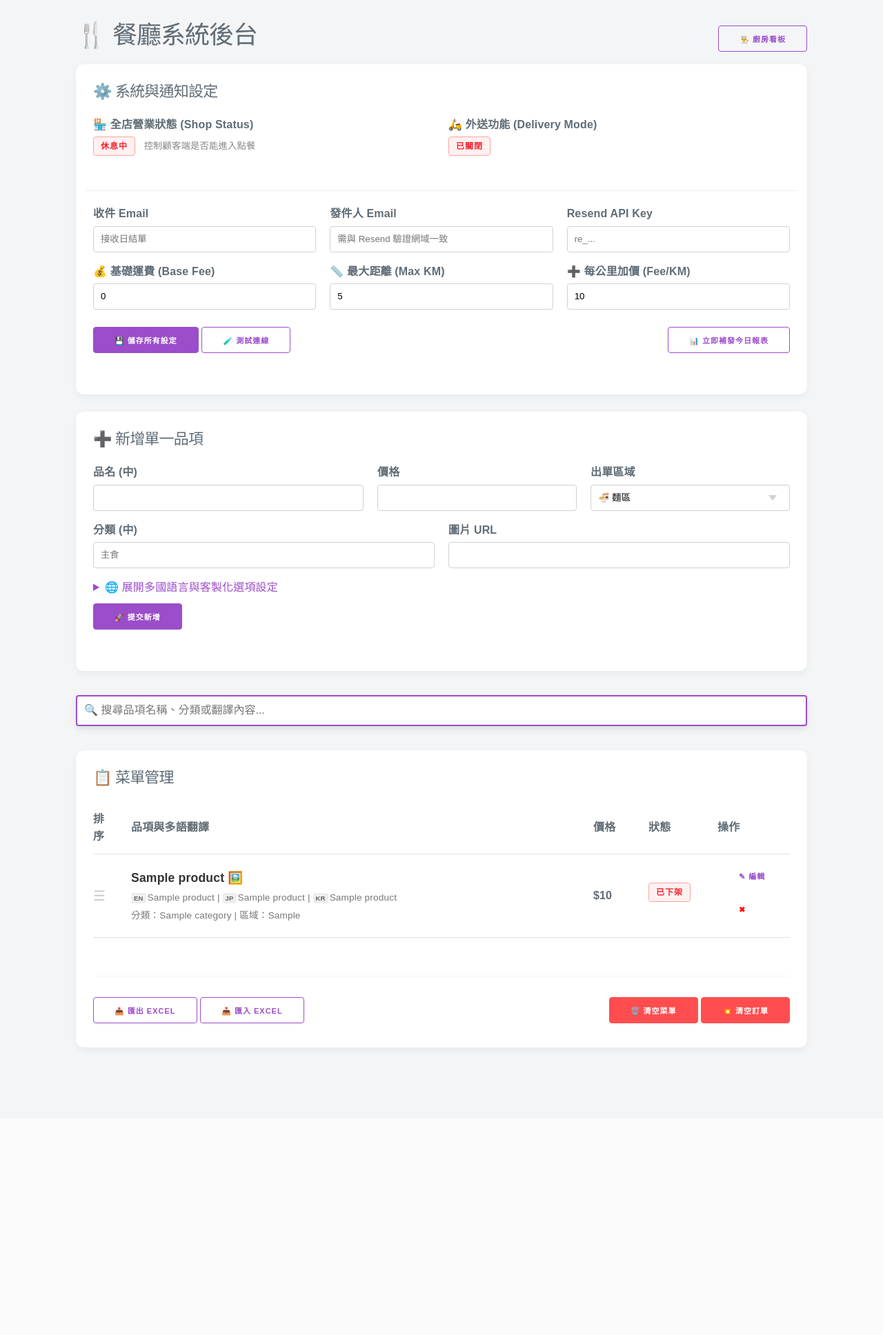
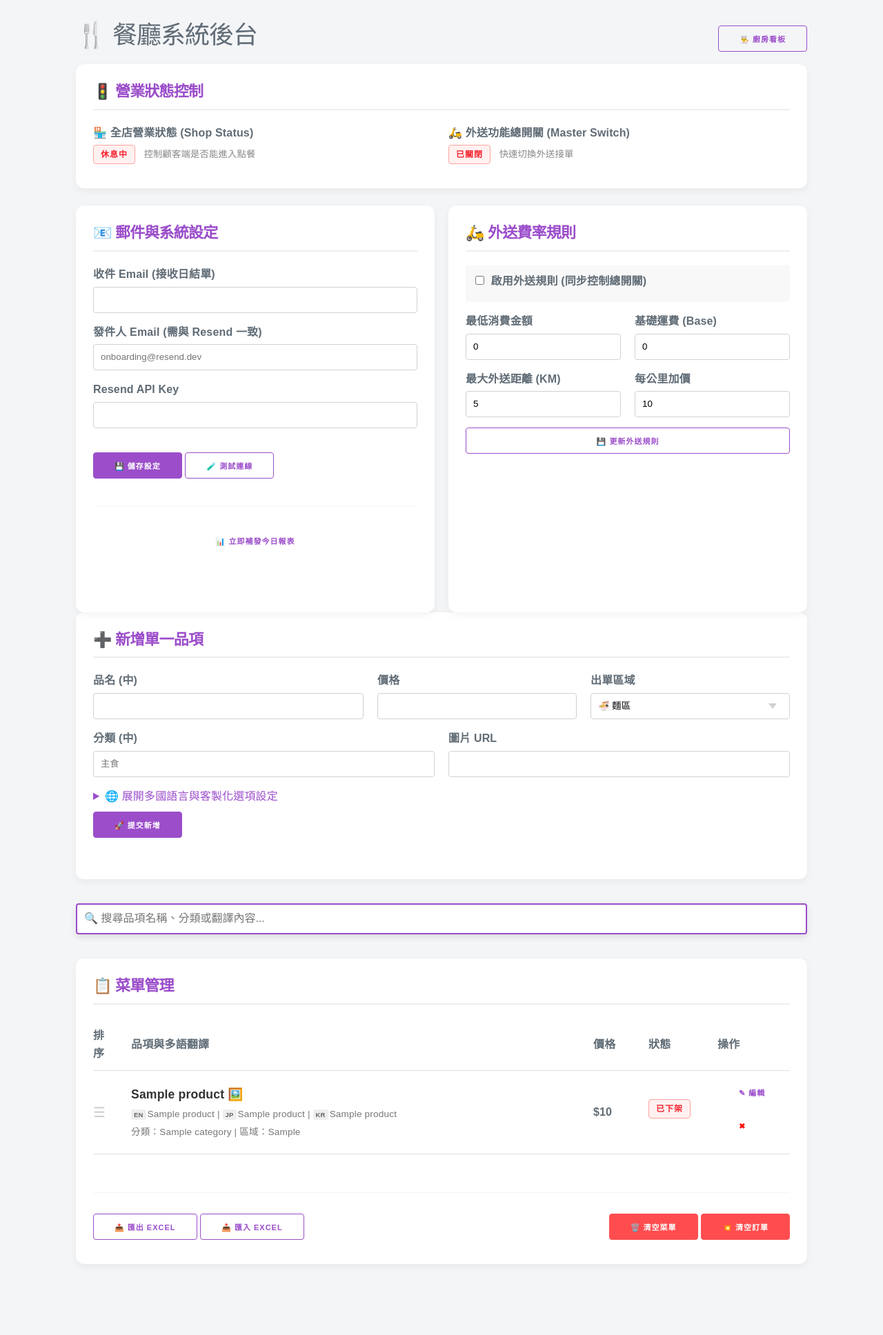
Before and after one commit to d11219208-del/qr, a Flask app: page /admin/ in a window 1280 px wide. Shown: the whole page at 69% size. Before the commit the page ends 1522 px from the top, so only its background shows below. Run offline with Flask 3, Linux system fonts and the light colour scheme; a database or web service that is not in the repository returns one stand-in record (values such as "Sample title"); some libraries are stand-ins or nearby versions.

Commit message:
Update admin.html
主要的修改與優化重點：

表單分離 (關鍵修正)：

原本的 HTML 將所有設定包在同一個 <form> 中。

修正後：拆分為兩個獨立的表單。

表單 A (系統設定)：提交到 /admin/ (Action: save_settings)，處理 Email 與 API Key。

表單 B (外送規則)：提交到 /admin/settings/delivery，專門處理外送費結構與距離限制。

外送設定防呆機制：

在 admin_routes.py 中，外送設定表單會檢查 delivery_enabled 的 checkbox 狀態。若表單中沒包含此欄位，提交時會誤將外送功能關閉。

修正後：在「外送費率設定」區塊中加入了 <input type="checkbox" name="delivery_enabled">，確保設定與後端邏輯一致。

補齊缺漏欄位：

後端程式碼中有讀取 delivery_min_price (最低消費)，前端原本沒有，現在已補上。

UI/UX 優化：

使用 fieldset 與不同的 Card區塊 將「系統設定」與「外送參數」視覺分離，避免混淆。

保留了 AJAX 快速切換按鈕，操作更直覺。

```diff
--- a/templates/admin.html
+++ b/templates/admin.html
@@ -41,6 +41,9 @@
         .prod-info { font-size: 0.85em; color: #777; margin-top: 4px; }
         .prod-name { font-size: 1.1em; font-weight: bold; color: #333; }
 
+        /* 分隔線與標題 */
+        .section-title { border-bottom: 2px solid #eee; padding-bottom: 10px; margin-bottom: 20px; color: var(--primary); font-weight: bold; }
+
         @media (max-width: 600px) {
             table, thead, tbody, th, td, tr { display: block; }
             thead tr { position: absolute; top: -9999px; }
@@ -61,9 +64,8 @@
         {% endif %}
 
         <div class="card">
-            <h4>⚙️ 系統與通知設定</h4>
-
-            <div class="row" style="border-bottom: 1px solid #eee; padding-bottom: 20px; margin-bottom: 20px;">
+            <h4 class="section-title">🚦 營業狀態控制</h4>
+            <div class="row">
                 <div class="column">
                     <label>🏪 全店營業狀態 (Shop Status)</label>
                     {% set shop_open = config.get('shop_open', 1) %}
@@ -75,48 +77,85 @@
                     <small style="color: #888; margin-left: 8px;">控制顧客端是否能進入點餐</small>
                 </div>
                 <div class="column">
-                    <label>🛵 外送功能 (Delivery Mode)</label>
+                    <label>🛵 外送功能總開關 (Master Switch)</label>
                     {% set delivery_on = config.get('enable_delivery', 0) %}
                     <button type="button"
                             class="btn-sm {{ 'status-on' if delivery_on else 'status-off' }}"
                             onclick="toggleConfig('enable_delivery', this, '已開啟', '已關閉')">
                         {{ '已開啟' if delivery_on else '已關閉' }}
                     </button>
+                    <small style="color: #888; margin-left: 8px;">快速切換外送接單</small>
                 </div>
             </div>
-            <form method="POST">
+        </div>
+
         <div class="row">
-                    <div class="column"><label>收件 Email</label><input type="email" name="report_email" value="{{ config.get('report_email','') }}" placeholder="接收日結單"></div>
-                    <div class="column"><label>發件人 Email</label><input type="email" name="sender_email" value="{{ config.get('sender_email','') }}" placeholder="需與 Resend 驗證網域一致"></div>
-                    <div class="column"><label>Resend API Key</label><input type="password" name="resend_api_key" value="{{ config.get('resend_api_key','') }}" placeholder="re_..."></div>
+            <div class="column column-50">
+                <div class="card" style="height: 100%;">
+                    <h4 class="section-title">📧 郵件與系統設定</h4>
+                    <form method="POST" action="{{ url_for('admin.admin_panel') }}">
+                        <label>收件 Email (接收日結單)</label>
+                        <input type="email" name="report_email" value="{{ config.get('report_email','') }}">
+
+                        <label>發件人 Email (需與 Resend 一致)</label>
+                        <input type="email" name="sender_email" value="{{ config.get('sender_email','') }}" placeholder="onboarding@resend.dev">
+
+                        <label>Resend API Key</label>
+                        <input type="password" name="resend_api_key" value="{{ config.get('resend_api_key','') }}">
+
+                        <div style="margin-top: 20px;">
+                            <button type="submit" name="action" value="save_settings">💾 儲存設定</button>
+                            <button type="submit" name="action" value="test_email" class="button button-outline">🧪 測試連線</button>
+                            <hr>
+                            <button type="submit" name="action" value="send_report_now" class="button button-clear" style="width:100%">📊 立即補發今日報表</button>
+                        </div>
+                    </form>
+                </div>
+            </div>
+
+            <div class="column column-50">
+                <div class="card" style="height: 100%;">
+                    <h4 class="section-title">🛵 外送費率規則</h4>
+                    <form method="POST" action="{{ url_for('admin.update_delivery_settings') }}">
+                        <div style="margin-bottom: 15px; background: #f8f8f8; padding: 10px; border-radius: 4px;">
+                            <label style="display: inline; cursor: pointer;">
+                                <input type="checkbox" name="delivery_enabled" style="margin-right: 5px;"
+                                       {{ 'checked' if config.get('enable_delivery') else '' }}>
+                                啟用外送規則 (同步控制總開關)
+                            </label>
                         </div>
 
                         <div class="row">
                             <div class="column">
-                        <label>💰 基礎運費 (Base Fee)</label>
-                        <input type="number" name="delivery_fee_base" value="{{ config.get('delivery_fee_base', 0) }}" placeholder="0" min="0">
+                                <label>最低消費金額</label>
+                                <input type="number" name="delivery_min_price" value="{{ config.get('delivery_min_price', 0) }}" min="0">
                             </div>
                             <div class="column">
-                        <label>📏 最大距離 (Max KM)</label>
-                        <input type="number" name="delivery_max_km" value="{{ config.get('delivery_max_km', 5) }}" placeholder="5" min="0" step="0.1">
-                    </div>
-                    <div class="column">
-                        <label>➕ 每公里加價 (Fee/KM)</label>
-                        <input type="number" name="delivery_fee_per_km" value="{{ config.get('delivery_fee_per_km', 10) }}" placeholder="10" min="0">
+                                <label>基礎運費 (Base)</label>
+                                <input type="number" name="delivery_fee_base" value="{{ config.get('delivery_fee_base', 0) }}" min="0">
                             </div>
                         </div>
 
-                <div style="margin-top: 10px;">
-                    <button type="submit" name="action" value="save_settings">💾 儲存所有設定</button>
-                    <button type="submit" name="action" value="test_email" class="button button-outline">🧪 測試連線</button>
-                    <button type="submit" name="action" value="send_report_now" class="button button-outline" style="float: right;">📊 立即補發今日報表</button>
+                        <div class="row">
+                            <div class="column">
+                                <label>最大外送距離 (KM)</label>
+                                <input type="number" name="delivery_max_km" value="{{ config.get('delivery_max_km', 5) }}" step="0.1" min="0">
                             </div>
+                            <div class="column">
+                                <label>每公里加價</label>
+                                <input type="number" name="delivery_fee_per_km" value="{{ config.get('delivery_fee_per_km', 10) }}" min="0">
+                            </div>
+                        </div>
+
+                        <button type="submit" class="button button-outline" style="width: 100%; border-color: var(--primary); color: var(--primary);">💾 更新外送規則</button>
                     </form>
+                </div>
+            </div>
         </div>
 
         <div class="card">
-            <h4>➕ 新增單一品項</h4>
-            <form method="POST">
+            <h4 class="section-title">➕ 新增單一品項</h4>
+            <form method="POST" action="{{ url_for('admin.admin_panel') }}">
                 <input type="hidden" name="action" value="add_product">
                 <div class="row">
                     <div class="column column-40"><label>品名 (中)</label><input type="text" name="name" required></div>
@@ -161,7 +200,7 @@
         </div>
 
         <div class="card">
-            <h4>📋 菜單管理</h4>
+            <h4 class="section-title">📋 菜單管理</h4>
             <div style="overflow-x: auto;">
                 <table>
                     <thead>
@@ -220,6 +259,68 @@
         </div>
     </div>
 
+    <div id="orderModal" class="custom-modal" style="display: none;">
+        <div class="custom-modal-content">
+            <span class="close-btn" onclick="closeOrderModal()">&times;</span>
+            <h3 style="color: #d63031; margin-top: 0;">💥 清空/刪除訂單</h3>
+
+            <form action="{{ url_for('admin.reset_orders') }}" method="POST" onsubmit="return confirmOrderDelete()">
+
+                <div style="margin-bottom: 15px; padding: 10px; background: #fff0f0; border-radius: 5px;">
+                    <label style="cursor: pointer; display: block;">
+                        <input type="radio" name="delete_mode" value="all" checked onchange="toggleDateInputs(false)">
+                        <strong>清空所有歷史訂單</strong>
+                        <div style="font-size: 0.85em; color: #666; margin-left: 22px;">(警告：這將清空資料庫並重置流水號 ID)</div>
+                    </label>
+                </div>
+
+                <div style="margin-bottom: 15px; padding: 10px; background: #f9f9f9; border-radius: 5px;">
+                    <label style="cursor: pointer; display: block; margin-bottom: 10px;">
+                        <input type="radio" name="delete_mode" value="range" onchange="toggleDateInputs(true)">
+                        <strong>刪除指定日期區間</strong>
+                    </label>
+
+                    <div id="date-picker-area" style="display: none; margin-left: 22px;">
+                        <div style="margin-bottom: 5px;">
+                            <span>從：</span>
+                            <input type="date" name="start_date" style="padding: 4px;">
+                        </div>
+                        <div>
+                            <span>到：</span>
+                            <input type="date" name="end_date" style="padding: 4px;">
+                        </div>
+                    </div>
+                </div>
+
+                <div style="text-align: right; margin-top: 20px;">
+                    <button type="button" onclick="closeOrderModal()" style="padding: 8px 15px; cursor: pointer; background: #eee; border: none; border-radius: 4px; margin-right: 5px;">取消</button>
+                    <button type="submit" style="padding: 8px 15px; cursor: pointer; background: #d63031; color: white; border: none; border-radius: 4px;">確認執行</button>
+                </div>
+            </form>
+        </div>
+    </div>
+
+    <style>
+        .custom-modal {
+            position: fixed; z-index: 9999; left: 0; top: 0;
+            width: 100%; height: 100%; overflow: auto;
+            background-color: rgba(0,0,0,0.5);
+            display: flex; justify-content: center; align-items: center;
+        }
+        .custom-modal-content {
+            background-color: #fefefe;
+            margin: 10% auto; padding: 20px;
+            border: 1px solid #888; width: 90%; max-width: 400px;
+            border-radius: 8px; box-shadow: 0 4px 8px rgba(0,0,0,0.2);
+            position: relative;
+        }
+        .close-btn {
+            color: #aaa; float: right; font-size: 28px; font-weight: bold;
+            cursor: pointer; line-height: 20px;
+        }
+        .close-btn:hover { color: black; }
+    </style>
+
     <script>
         // 訊息自動隱藏
         const msg = document.getElementById('status-msg');
@@ -227,12 +328,9 @@
             setTimeout(() => { msg.style.display = 'none'; }, 3000);
         }
 
-        // [新增] 通用設定開關 (如：全店營業狀態、外送開關)
-        // 後端需在 routes/admin_routes.py 實作 '/admin/toggle_config' 路由
+        // AJAX 設定開關 (全店營業/外送總開關)
         function toggleConfig(key, btn, textOn, textOff) {
-            // 讓使用者知道正在處理中 (可選)
             btn.style.opacity = '0.7';
-
             fetch('/admin/toggle_config', {
                 method: 'POST',
                 headers: { 'Content-Type': 'application/json' },
@@ -242,10 +340,14 @@
             .then(d => {
                 btn.style.opacity = '1';
                 if(d.status === 'success') {
-                    // d.new_value 應該回傳 boolean
                     const isOn = d.new_value;
                     btn.className = isOn ? 'btn-sm status-on' : 'btn-sm status-off';
                     btn.innerText = isOn ? textOn : textOff;
+                    // 如果是外送開關，順便更新外送設定表單裡的 checkbox 顯示 (視覺同步)
+                    if(key === 'enable_delivery') {
+                        const cb = document.querySelector('input[name="delivery_enabled"]');
+                        if(cb) cb.checked = isOn;
+                    }
                 } else {
                     alert('設定更新失敗：' + d.message);
                 }
@@ -289,97 +391,22 @@
                 });
             }
         });
-    </script>
 
-    <div id="orderModal" class="custom-modal" style="display: none;">
-    <div class="custom-modal-content">
-        <span class="close-btn" onclick="closeOrderModal()">&times;</span>
-        <h3 style="color: #d63031; margin-top: 0;">💥 清空/刪除訂單</h3>
-
-        <form action="{{ url_for('admin.reset_orders') }}" method="POST" onsubmit="return confirmOrderDelete()">
-
-            <div style="margin-bottom: 15px; padding: 10px; background: #fff0f0; border-radius: 5px;">
-                <label style="cursor: pointer; display: block;">
-                    <input type="radio" name="delete_mode" value="all" checked onchange="toggleDateInputs(false)">
-                    <strong>清空所有歷史訂單</strong>
-                    <div style="font-size: 0.85em; color: #666; margin-left: 22px;">(警告：這將清空資料庫並重置流水號 ID)</div>
-                </label>
-            </div>
-
-            <div style="margin-bottom: 15px; padding: 10px; background: #f9f9f9; border-radius: 5px;">
-                <label style="cursor: pointer; display: block; margin-bottom: 10px;">
-                    <input type="radio" name="delete_mode" value="range" onchange="toggleDateInputs(true)">
-                    <strong>刪除指定日期區間</strong>
-                </label>
-
-                <div id="date-picker-area" style="display: none; margin-left: 22px;">
-                    <div style="margin-bottom: 5px;">
-                        <span>從：</span>
-                        <input type="date" name="start_date" style="padding: 4px;">
-                    </div>
-                    <div>
-                        <span>到：</span>
-                        <input type="date" name="end_date" style="padding: 4px;">
-                    </div>
-                </div>
-            </div>
-
-            <div style="text-align: right; margin-top: 20px;">
-                <button type="button" onclick="closeOrderModal()" style="padding: 8px 15px; cursor: pointer; background: #eee; border: none; border-radius: 4px; margin-right: 5px;">取消</button>
-                <button type="submit" style="padding: 8px 15px; cursor: pointer; background: #d63031; color: white; border: none; border-radius: 4px;">確認執行</button>
-            </div>
-        </form>
-    </div>
-</div>
-
-<style>
-    /* 遮罩背景 */
-    .custom-modal {
-        position: fixed; z-index: 9999; left: 0; top: 0;
-        width: 100%; height: 100%; overflow: auto;
-        background-color: rgba(0,0,0,0.5);
-        display: flex; justify-content: center; align-items: center;
-    }
-    /* 彈窗本體 */
-    .custom-modal-content {
-        background-color: #fefefe;
-        margin: 10% auto; padding: 20px;
-        border: 1px solid #888; width: 90%; max-width: 400px;
-        border-radius: 8px; box-shadow: 0 4px 8px rgba(0,0,0,0.2);
-        position: relative;
-    }
-    /* 關閉按鈕 */
-    .close-btn {
-        color: #aaa; float: right; font-size: 28px; font-weight: bold;
-        cursor: pointer; line-height: 20px;
-    }
-    .close-btn:hover { color: black; }
-</style>
-
-<script>
-    function openOrderModal() {
-        document.getElementById('orderModal').style.display = 'block';
-    }
-
-    function closeOrderModal() {
-        document.getElementById('orderModal').style.display = 'none';
-    }
-
-    // 切換日期輸入框的顯示/隱藏
+        // 訂單刪除 Modal 邏輯
+        function openOrderModal() { document.getElementById('orderModal').style.display = 'block'; }
+        function closeOrderModal() { document.getElementById('orderModal').style.display = 'none'; }
         function toggleDateInputs(show) {
             var area = document.getElementById('date-picker-area');
             var inputs = area.querySelectorAll('input');
             if (show) {
                 area.style.display = 'block';
-            inputs.forEach(i => i.required = true); // 必填
+                inputs.forEach(i => i.required = true);
             } else {
                 area.style.display = 'none';
-            inputs.forEach(i => i.required = false); // 免填
-            inputs.forEach(i => i.value = ''); // 清空
+                inputs.forEach(i => i.required = false);
+                inputs.forEach(i => i.value = '');
             }
         }
-
-    // 表單送出前的最後確認
         function confirmOrderDelete() {
             var mode = document.querySelector('input[name="delete_mode"]:checked').value;
             if (mode === 'all') {
@@ -388,26 +415,13 @@
             }
             return confirm("確定要刪除選定日期範圍內的訂單嗎？");
         }
-
-    // 點擊視窗外部關閉
         window.onclick = function(event) {
-        var modal = document.getElementById('orderModal');
-        if (event.target == modal) {
-            modal.style.display = "none";
+            if (event.target == document.getElementById('orderModal')) closeOrderModal();
         }
-    }
-
-   // 清空菜單的雙重確認邏輯
         function confirmMenuReset() {
             var input = prompt("⚠️ 危險操作！\n這將清空所有產品資料且「無法復原」。\n\n若確定要執行，請輸入 'DELETE'：");
-        if (input === 'DELETE') {
-            return true;
-        } else {
-            alert("❌ 輸入不正確或已取消，操作中止。");
-            return false;
+            return input === 'DELETE';
         }
-    }
-
     </script>
 </body>
 </html>
```
Lines whose indentation alone changed are shown as unchanged.
